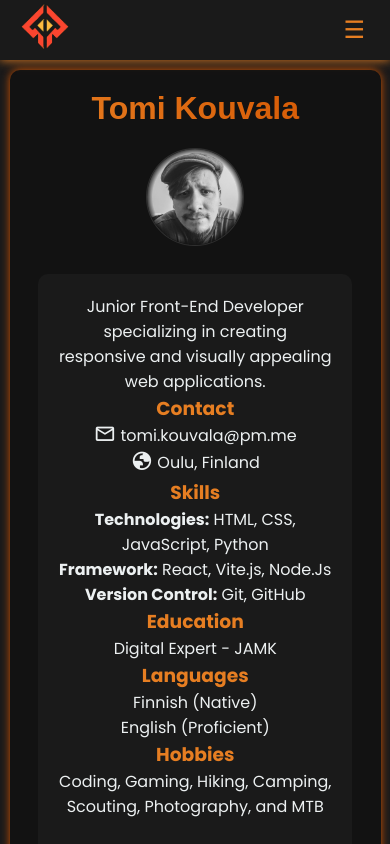
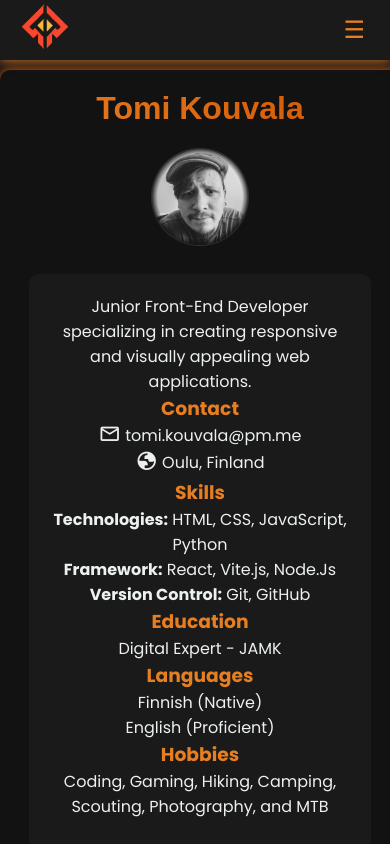
Before and after one commit to micsno/micsno.github.io, a React (Vite) app: page /#/ in a window 390 px wide. Shown: the top 844 px of the page. Built offline with nearby package versions, Linux system fonts and the light colour scheme; a web font is replaced by a local one.

Commit message:
Responsivity fixed

```diff
--- a/src/App.css
+++ b/src/App.css
@@ -48,26 +48,30 @@ html, body {
 .main-layout {
   display: flex;
   flex: 1;
+  flex-direction: row; /* Aseta perus suunta vaakasuunnaksi */
   width: 100%;
+  overflow: hidden;
 }
 
 /* InfoBar styling */
 .info-bar {
-  width: 25%;
+  flex: 1;
   padding: 20px;
   background-color: var(--background-secondary-color);
   border-right: 1px solid var(--border-color);
   border-radius: 5px;
   box-sizing: border-box;
   overflow-y: auto;
+  max-width: 25%;
 }
 
 /* Main container styling */
 .main-container {
-  width: 75%;
+  flex: 3;
   padding: 20px;
   box-sizing: border-box;
   overflow-y: auto;
+  min-width: auto; /* Poista minimileveys */
 }
 
 /* Footer styling */
@@ -86,24 +90,43 @@ footer {
 }
 
 /* Responsive adjustments */
+@media screen and (max-width: 1024px) {
+  .main-container {
+    width: 100%;
+  }
+}
+
 @media screen and (max-width: 768px) {
   .main-layout {
-    flex-direction: column;
+    flex-direction: column; /* Aseta perus suunta pystysuunnaksi pienillä näytöillä */
   }
 
   .info-bar,
   .main-container {
     width: 100%;
+    min-width: 100%;
   }
 
   .info-bar {
     border-right: none;
-    border-bottom: 1px solid #e0e0e0;
+    border-bottom: 1px solid var(--border-color);
+    max-width: 100%; /* Maksimileveys 100% pystysuunnassa */
+  }
+
+  .main-container {
+    min-width: 0; /* Poista minimileveys pystysuunnassa */
   }
 }
 
 @media screen and (max-width: 480px) {
   /* Further adjustments for very small screens if needed */
+  .info-bar {
+    padding: 15px; /* Vähennä tyhjennystä pienillä näytöillä */
+  }
+
+  .main-container {
+    padding: 15px; /* Vähennä tyhjennystä pienillä näytöillä */
+  }
 }
 
 /* Fonts */
--- a/src/InfoBar.css
+++ b/src/InfoBar.css
@@ -4,23 +4,17 @@
     background-color: var(--background-secondary-color);
     color: #ecf0f1;
     border-radius: 10px;
-    margin: 20px 20px;
+    margin: 20px 20px auto; /* Keskittää säilön vaakasuunnassa */
     position: relative;
     max-height: 110vh;
+    max-width: 900px; /* Varmistaa, että säilö ei ylitä 900px leveyttä */
+    min-width: 400px; /* Varmistaa, että säilö ei ole liian kapea */
     overflow-y: auto;
     z-index: 1;
 }
 
 .info-bar h3 {
     color: var(--primary-color);
-}
-
-/* Mobile styles */
-@media (max-width: 768px) {
-    .info-bar {
-        margin: 10px 10px;
-        z-index: 1;
-    }
 }
 
 /* Header styling */
@@ -43,8 +37,28 @@
     justify-content: center;
 }
 
-li {
-    list-style-type: none;
+.info-text {
+    background-color: var(--background-color);
+    padding: 20px;
+    border-radius: 10px;
+    width: 80%;
+    max-width: 900px; /* Varmistaa, että teksti ei ylitä 900px leveyttä */
+    color: #ecf0f1;
+    text-align: center;
+    margin-bottom: 20px;
+}
+
+.info-text p {
+    word-wrap: break-word;
+    overflow-wrap: break-word;
+    white-space: normal;
+    max-width: 100%; /* Varmistaa, että teksti ei ylitä säilöä */
+}
+
+.info-text a {
+    display: inline-block;
+    max-width: 100%;
+    overflow-wrap: break-word;
 }
 
 /* Profile photo styling */
@@ -58,25 +72,12 @@ li {
     border-radius: 50%;
 }
 
-/* Info text styling */
-.info-text {
-    background-color: var(--background-color);
-    padding: 20px;
-    border-radius: 10px;
-    width: 80%;
-    font-size: 100%;
-    color: #ecf0f1;
-    text-align: center;
-    margin-bottom: 20px;
+/* List styling */
+li {
+    list-style-type: none;
 }
 
 /* Buttons styling */
-.info-buttons {
-    display: flex;
-    gap: 10px;
-}
-
-/* Button styling */
 .btn {
     background-color: #e67e22;
     color: #ecf0f1;
@@ -91,7 +92,6 @@ li {
     box-shadow: 0 4px 6px rgba(0, 0, 0, 0.1);
 }
 
-/* Button hover effect */
 .btn:hover {
     background-color: #d35400;
     transform: scale(1.05);
@@ -106,21 +106,6 @@ li {
     justify-content: center;
 }
 
-/* Responsive adjustments */
-@media screen and (max-width: 768px) {
-    .btn {
-        font-size: 0.9rem;
-        padding: 10px 20px;
-    }
-}
-
-@media screen and (max-width: 480px) {
-    .btn {
-        font-size: 0.8rem;
-        padding: 8px 16px;
-    }
-}
-
 /* Social links styling */
 .social-links {
     display: flex;
@@ -128,9 +113,27 @@ li {
     margin-top: 20px;
 }
 
-/* Responsive design */
+/* Responsive adjustments */
+@media screen and (max-width: 1024px) {
+    .info-bar {
+        margin: 10px auto; /* Keskittää säilön vaakasuunnassa */
+        width: 90%;
+    }
+
+    .info-text {
+        width: 85%;
+        font-size: 100%;
+    }
+
+    .info-text p {
+        font-size: 100%;
+    }
+}
+
+
 @media screen and (max-width: 768px) {
     .info-bar {
+        margin: 10px auto; /* Keskittää säilön vaakasuunnassa */
         width: 95%;
     }
 
--- a/src/Projects.css
+++ b/src/Projects.css
@@ -224,9 +224,9 @@
 }
 
 /* Technology Filters */
-
 .technology-filters {
     display: flex;
+    flex-wrap: wrap;
     justify-content: center;
     margin-top: 20px;
     margin-bottom: 50px;
@@ -237,19 +237,20 @@
     background-color: transparent;
     color: var(--primary-color);
     padding: 5px 10px;
-    margin: 0 5px;
+    margin: 5px;
     border-radius: 5px;
     cursor: pointer;
-    transition: background-color 0.5s;
+    transition: background-color 0.5s, color 0.5s;
     font-family: "Poppins", sans-serif;
+    font-size: 0.875rem;
 }
 
 .technology-filters button:hover {
     background-color: #d35400;
-    color: var(--light-font);
+    color: #fff;
 }
 
-
+/* Responsive adjustments */
 @media screen and (max-width: 768px) {
     .project-card {
         padding: 10px;
@@ -289,8 +290,8 @@
 
     .technology-filters button {
         font-size: 0.75rem;
+        padding: 4px 8px;
     }
-
 }
 
 @media screen and (max-width: 576px) {
@@ -332,6 +333,7 @@
 
     .technology-filters button {
         font-size: 0.625rem;
+        padding: 4px 8px;
     }
 }
 
@@ -374,5 +376,6 @@
 
     .technology-filters button {
         font-size: 0.5rem;
+        padding: 3px 6px;
     }
 }
```
